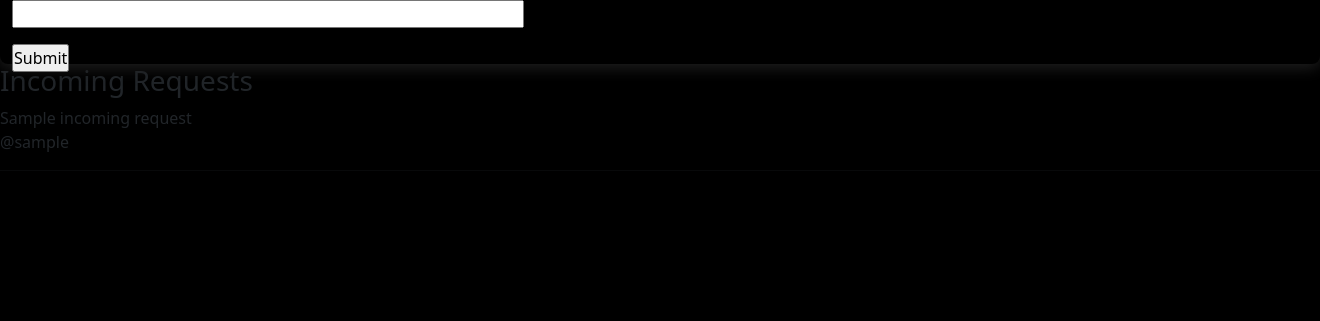
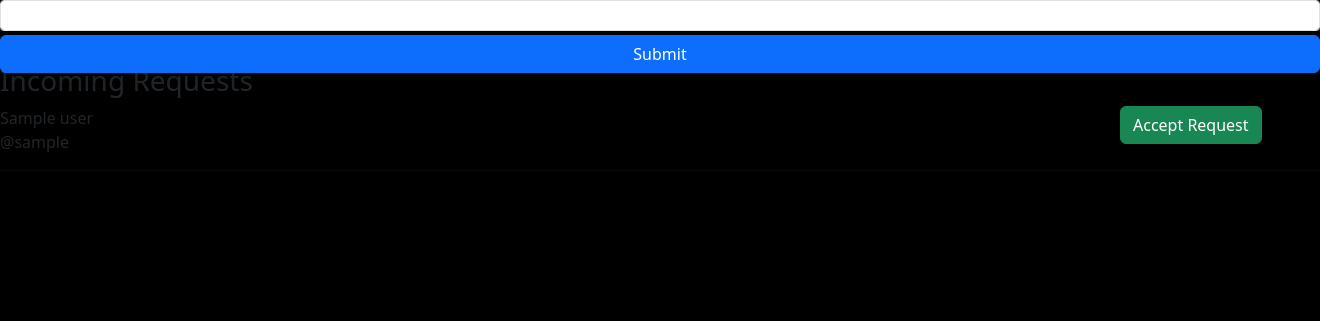
Before and after one commit to ro-jc/checkmate, a Flask app: page /requests in a window 1320 px wide; the page is wider, and only the part inside the window is pictured. Shown: the top 321 px of that part. Run offline with Flask 3, Linux system fonts and the light colour scheme; the visitor is signed in with stand-in values (Sample User, id 1); a database or web service that is not in the repository returns one stand-in record (values such as "Sample title"); some libraries are stand-ins or nearby versions.

Commit message:
add friends, send requests, show friends

```diff
--- a/checkmate/templates/base.html
+++ b/checkmate/templates/base.html
@@ -38,4 +38,5 @@
     </div>
     <div id="empty"></div>
     {% block content %}{% endblock %}
+    <script src="{{ url_for('static', filename='script.js') }}"></script>
 </body>
--- a/checkmate/templates/requests.html
+++ b/checkmate/templates/requests.html
@@ -3,10 +3,10 @@
 {% block topBar %}
 <form method="post">
     {{ form.hidden_tag() }}
-    <p>
-        {{ form.name(size=50) }}<br>
-    </p>
-        {{ form.submit() }}
+    <div class="form-group row">
+        {{ form.name(size=50, class="form-control form-control-sm") }}
+        {{ form.submit(class="btn btn-primary my-1") }}
+    </div>
 </form>
 {% endblock %}
 
@@ -20,14 +20,15 @@
         @{{ user.username }}
     </div>
     <div class="col-md-2">
-        <!-- <form method="get">
-            <buttom type="submit" value="{{ user.username }}">Accept</buttom>
-        </form> -->
+        <form method="post">
+            <button type="submit" class="btn btn-success" name="accept_username" value="{{ user.username }}">Accept Request</button>
+        </form>
     </div>
 </div>
 <hr>
 {% endfor %}
 {% else %}
+<h3>Results</h3>
 {% for user in results %}
 <div class="row">
     <div class="col-md-10">
@@ -35,8 +36,8 @@
         @{{ user.username }}
     </div>
     <div class="col-md-2">
-        <form id="request" method="post">
-            <button type="submit" class="btn btn-success" name="request_username" value="{{ user.username }}">Send Request</buttom>
+        <form method="post">
+            <button type="submit" class="btn btn-success" name="request_username" value="{{ user.username }}">Send Request</button>
         </form>
     </div>
 </div>
--- a/checkmate/views.py
+++ b/checkmate/views.py
@@ -12,7 +12,7 @@ from flask import (
 from checkmate.db import get_db
 from checkmate.forms import UserSearch
 from checkmate.functions import get_user_status
-from datetime import date
+from datetime import datetime
 
 bp = Blueprint("views", __name__, url_prefix="/")
 
@@ -36,12 +36,16 @@ def index():
                         "name": 1,
                         "username": 1,
                         "timetable": {
-                            "$arrayElemAt": ["$timetable", date.today().isoweekday()]
+                            "$arrayElemAt": [
+                                "$timetable",
+                                {"$isoDayOfWeek": datetime.now()},
+                            ]
                         },
                     }
                 },
             ]
         )
+
         friends = [get_user_status(user) for user in friends]
         starred = [user for user in friends if user["username"] in starred_usernames]
         groups = [i for i in db.groups.find({"id": {"$in": group_ids}})]
@@ -87,16 +91,33 @@ def requests():
             "requests.html", form=form, results=results, show_requests=False
         )
 
-    results = db.users.find_one(
-        {"username": session["username"]}, {"_id": 0, "username": 1, "name": 1}
-    ).get("incoming_requests", [])
+    results = db.users.find_one({"username": session["username"]}).get(
+        "incoming_requests", []
+    )
+    results = [
+        db.users.find_one({"username": user}, {"username": 1, "name": 1, "_id": 0})
+        for user in results
+    ]
+
+    if accept_name := request.form.get("accept_username"):
+        db = get_db()
+        db.users.find_one_and_update(
+            {"username": session["username"]},
+            {"$pull": {"incoming_requests": accept_name}},
+        )
+        db.users.find_one_and_update(
+            {"username": session["username"]}, {"$addToSet": {"friends": accept_name}}
+        )
+        db.users.find_one_and_update(
+            {"username": accept_name}, {"$addToSet": {"friends": session["username"]}}
+        )
 
     if req_name := request.form.get("request_username"):
         if not req_name == session["username"]:
             db = get_db()
             db.users.find_one_and_update(
                 {"username": req_name},
-                {"$push": {"incoming_requests": session["username"]}},
+                {"$addToSet": {"incoming_requests": session["username"]}},
             )
 
     return render_template(
```
Also changed, not shown: checkmate/templates/index.html (+4 -7 lines).
